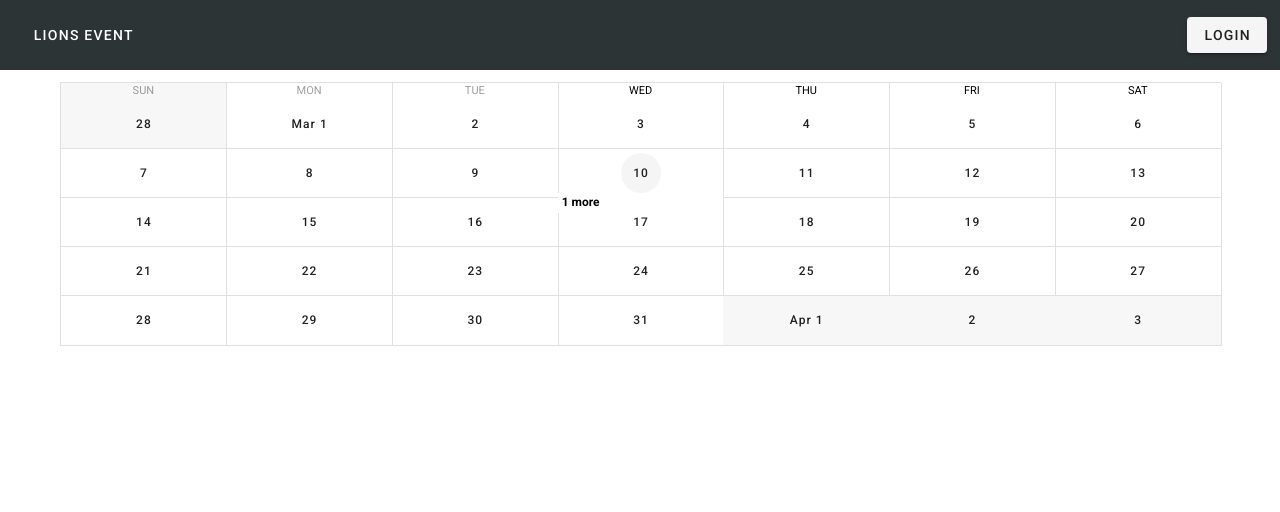
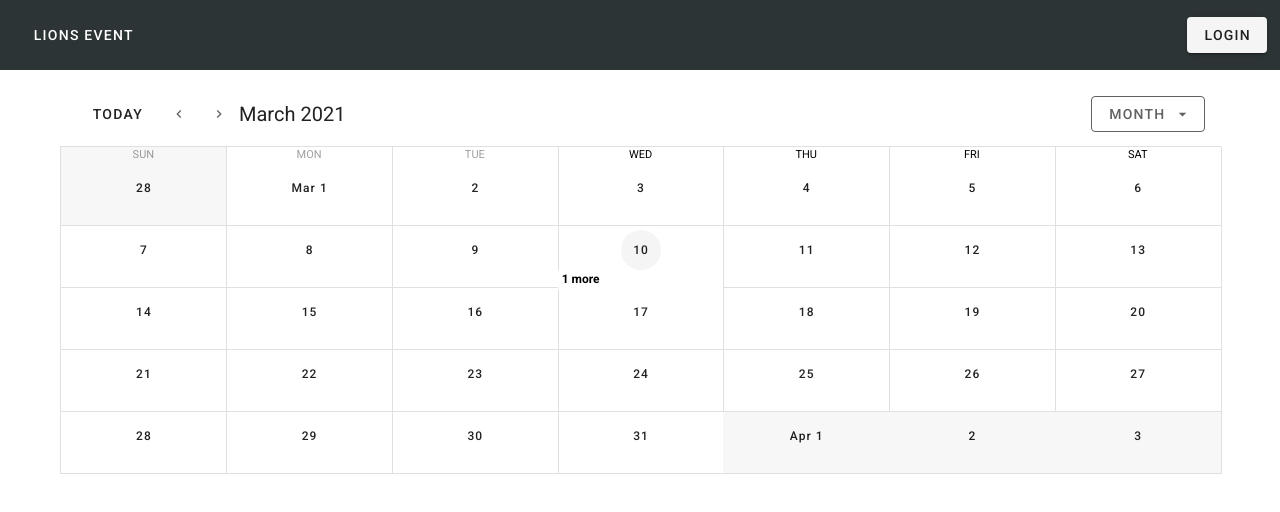
Before and after one commit to Sukhvsin2/Event-Management, a Nuxt app: page / in a window 1280 px wide. Shown: the top 512 px of the page. Built offline with nearby package versions, Linux system fonts and the light colour scheme; no server answers.

Commit message:
UI changes

```diff
--- a/components/Calendar.vue
+++ b/components/Calendar.vue
@@ -1,5 +1,68 @@
 <template>
   <v-container>
+      <v-toolbar flat>
+        <v-btn text @click="setToday">
+          Today
+        </v-btn>
+        <v-btn
+            fab
+            text
+            small
+            color="grey darken-2"
+            @click="prev"
+          >
+            <v-icon small>
+              mdi-chevron-left
+            </v-icon>
+          </v-btn>
+          <v-btn
+            fab
+            text
+            small
+            color="grey darken-2"
+            @click="next"
+          >
+            <v-icon small>
+              mdi-chevron-right
+            </v-icon>
+          </v-btn>
+          <v-toolbar-title v-if="$refs.calendar">
+            {{ $refs.calendar.title }}
+          </v-toolbar-title>
+          <v-spacer></v-spacer>
+          <v-menu
+            bottom
+            right
+          >
+            <template v-slot:activator="{ on, attrs }">
+              <v-btn
+                outlined
+                color="grey darken-2"
+                v-bind="attrs"
+                v-on="on"
+              >
+                <span>{{ typeToLabel[type] }}</span>
+                <v-icon right>
+                  mdi-menu-down
+                </v-icon>
+              </v-btn>
+            </template>
+            <v-list>
+              <v-list-item @click="type = 'day'">
+                <v-list-item-title>Day</v-list-item-title>
+              </v-list-item>
+              <v-list-item @click="type = 'week'">
+                <v-list-item-title>Week</v-list-item-title>
+              </v-list-item>
+              <v-list-item @click="type = 'month'">
+                <v-list-item-title>Month</v-list-item-title>
+              </v-list-item>
+              <v-list-item @click="type = '4day'">
+                <v-list-item-title>4 days</v-list-item-title>
+              </v-list-item>
+            </v-list>
+          </v-menu>
+      </v-toolbar>
       <v-calendar
         ref="calendar"
         v-model="value"
@@ -48,6 +111,13 @@
       selectedElement: null,
       selectedEvent: {},
       type: 'month',
+      focus: '',
+      typeToLabel: {
+        month: 'Month',
+        week: 'Week',
+        day: 'Day',
+        '4day': '4 Days',
+      },
       types: ['month', 'week', 'day', '4day'],
       mode: 'stack',
       modes: ['stack', 'column'],
@@ -66,6 +136,19 @@
       dialogDesc: 'Descr Here'
     }),
     methods: {
+      prev () {
+        this.$refs.calendar.prev()
+      },
+      next () {
+        this.$refs.calendar.next()
+      },
+      setToday () {
+        this.focus = ''
+      },
+      viewDay ({ date }) {
+        this.focus = date
+        this.type = 'day'
+      },
       showEvent ({ nativeEvent, event }) {
         this.dialogTitle = event.name
         this.selectedOpen = true
```
